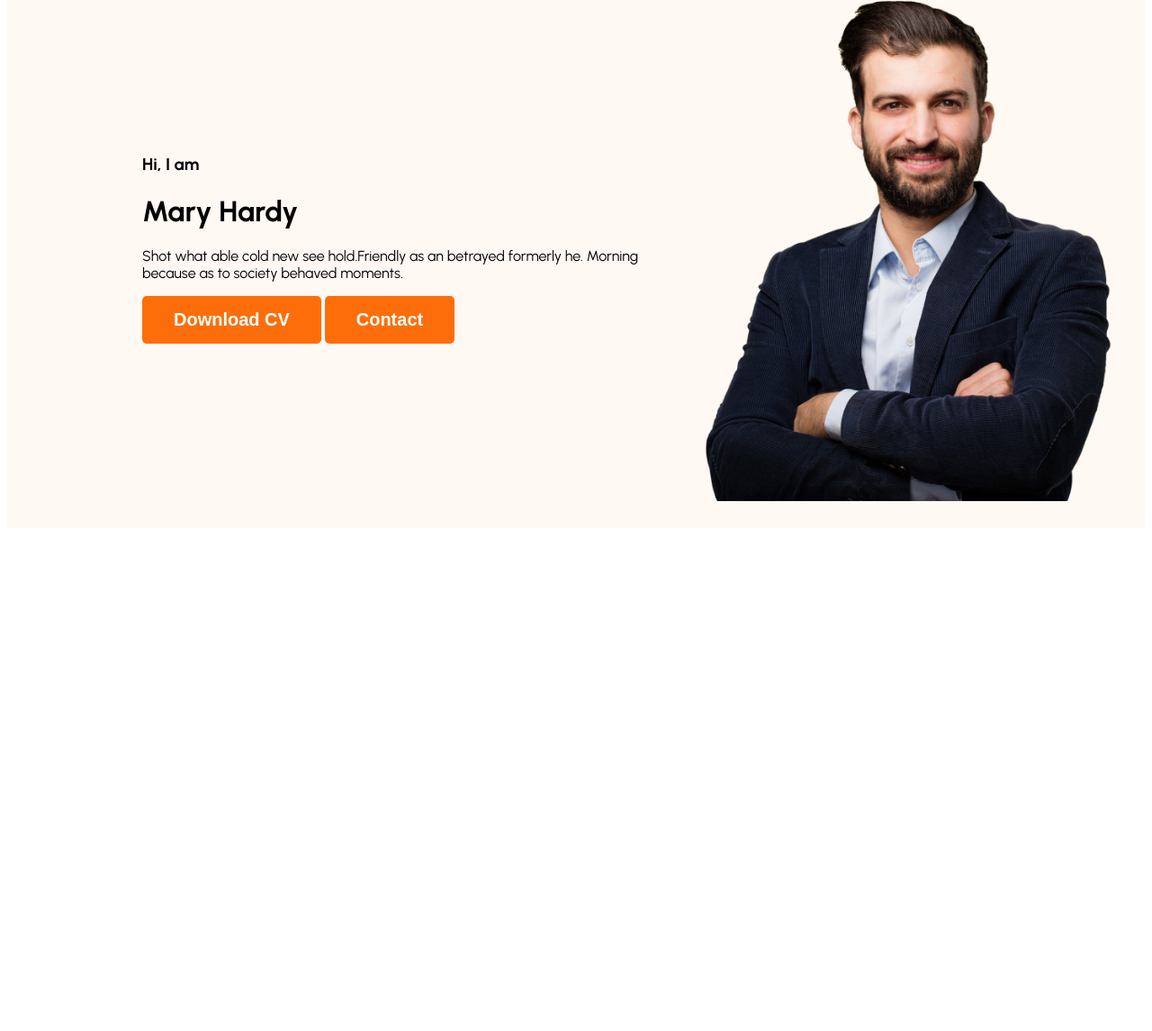
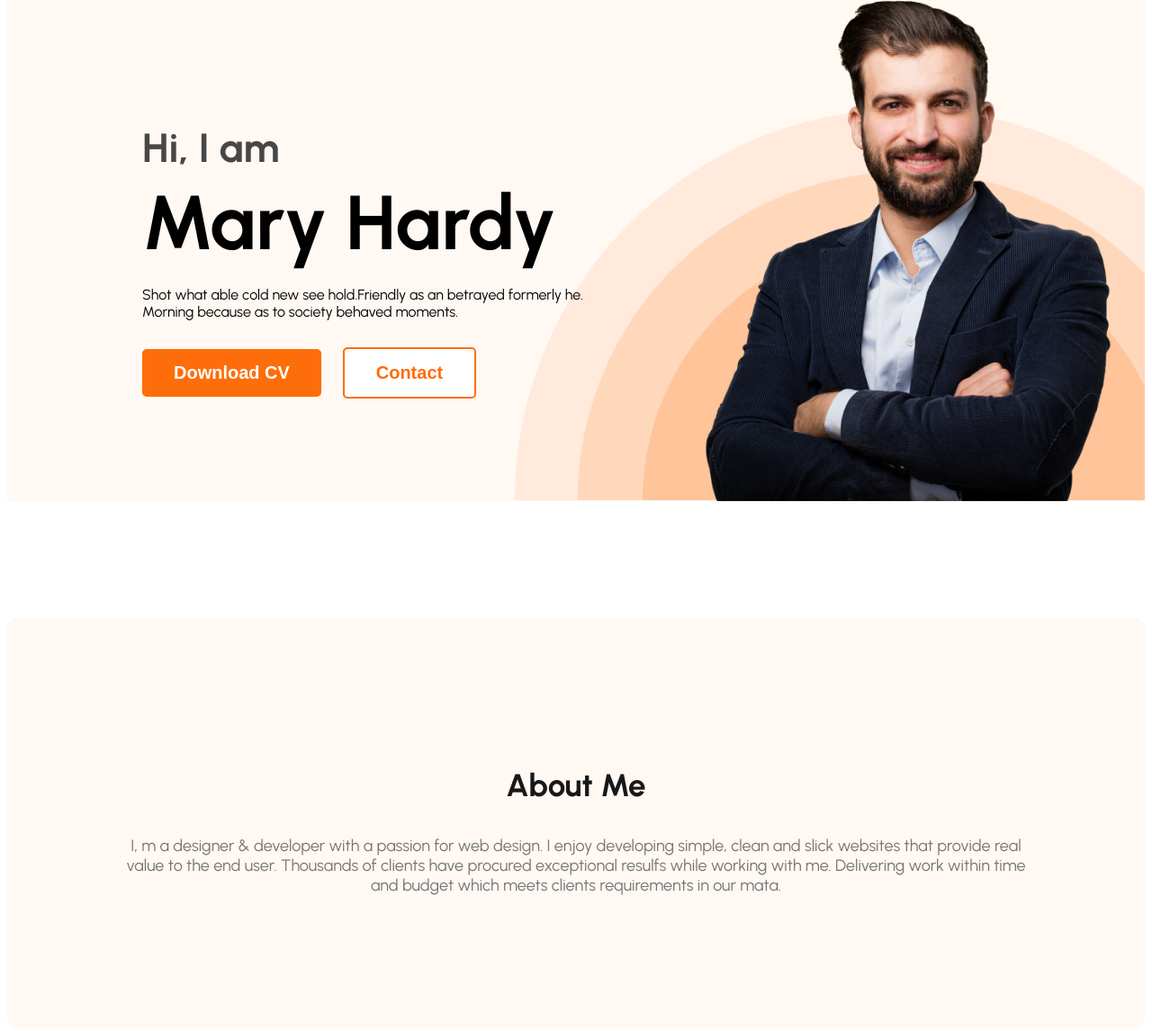
Before and after one commit to AbdurRahman11668/beautiful-portfolio-website, a plain HTML site: page index.html in a window 1280 px wide. Shown: the part 204-1350 px from the top of the page at 90% size. Before the commit the page ends 800 px from the top, so only its background shows below. Drawn offline with Linux system fonts and the light colour scheme.

Commit message:
about added

```diff
--- a/index.html
+++ b/index.html
@@ -26,13 +26,19 @@
             <div class="banner-content">
                 <h3 class="banner-greeting">Hi, I  am</h3>
                 <h1 class="banner-title">Mary Hardy</h1>
-                <p>Shot what able cold new see hold.Friendly as an betrayed formerly he. Morning because as to society behaved moments.</p>
+                <p class="banner-des">Shot what able cold new see hold.Friendly as an betrayed formerly he. Morning because as to society behaved moments.</p>
                 <button class="btn-primary">Download CV</button>
-                <button class="btn-primary">Contact</button>
+                <button class="btn-secondary">Contact</button>
             </div>
             <img class="profile-pic" src="images/hardy.png" alt="">
         </div>
 
     </header>
+    <main>
+        <section class="about">
+            <h3 class="section-title">About Me</h3>
+            <p class="section-des">I, m a designer & developer with a passion for web design. I enjoy developing simple, clean and slick websites that provide real value to the end user. Thousands of clients have procured exceptional resulfs while working with me. Delivering work within time and budget which meets clients requirements in our mata.</p>
+        </section>
+    </main>
 </body>
 </html>
--- a/styles/portfolio.css
+++ b/styles/portfolio.css
@@ -12,11 +12,23 @@
 .btn-primary {
   border-radius: 5px;
   background: #fd6e0a;
+  border: 2px solid #fd6e0a;
   border: 0;
   color: white;
   font-size: 20px;
   font-weight: 700;
   padding: 15px 35px;
+}
+.section-title{
+    color: #181818;
+    text-align: center;
+    font-size: 35px;
+    font-weight: 700;
+}
+.section-des{
+    color: #757575;
+    text-align: center;
+    font-size: 18px;
 }
 
 /* Nav related styles */
@@ -50,13 +62,56 @@
 /* Header Styles */
 .header{
     background-color: #FFF8F3;
+    background-image: url('../images/header_bg.png');
+    background-size: 700px;
+    background-repeat: no-repeat;
+    background-position: bottom right;
 }
 
 .banner{
-    padding: 30px 30px 30px 150px;
+    padding: 30px 30px 0 150px;
     display: flex;
     align-items: center;
+    justify-content: space-between;
+}
+.banner-content{
+    max-width: 550px;
 }
 .banner .profile-pic{
     width: 500px;
 }
+.banner-greeting{
+    font-size: 45px;
+    color: #474747;
+    margin-bottom: 0;
+}
+.banner-title{
+    font-size: 85px;
+    font-weight: 700;
+    margin-top: 5px;
+    margin-bottom: 20px;
+}
+.banner-des{
+    margin: 20px 0 30px 0;
+}
+.btn-secondary{
+    border-radius: 5px;
+    background: white;
+    border: 2px solid #fd6e0a;
+    color: #fd6e0a;
+    font-size: 20px;
+    font-weight: 700;
+    margin-left: 20px;
+    padding: 15px 35px;
+}
+
+/* Main Section Styles */
+
+
+/* About Section Styles */
+.about{
+    padding: 130px;
+    border-radius: 10px;
+    background: #FFF8F3;
+    margin: 130px 0;
+}
```
